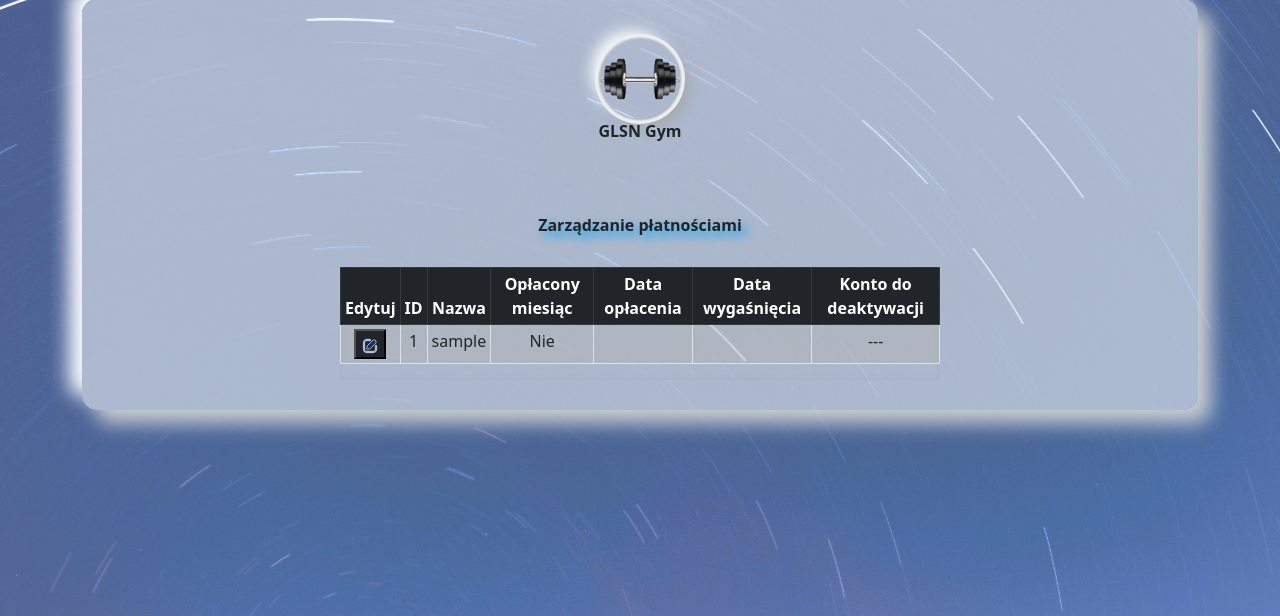
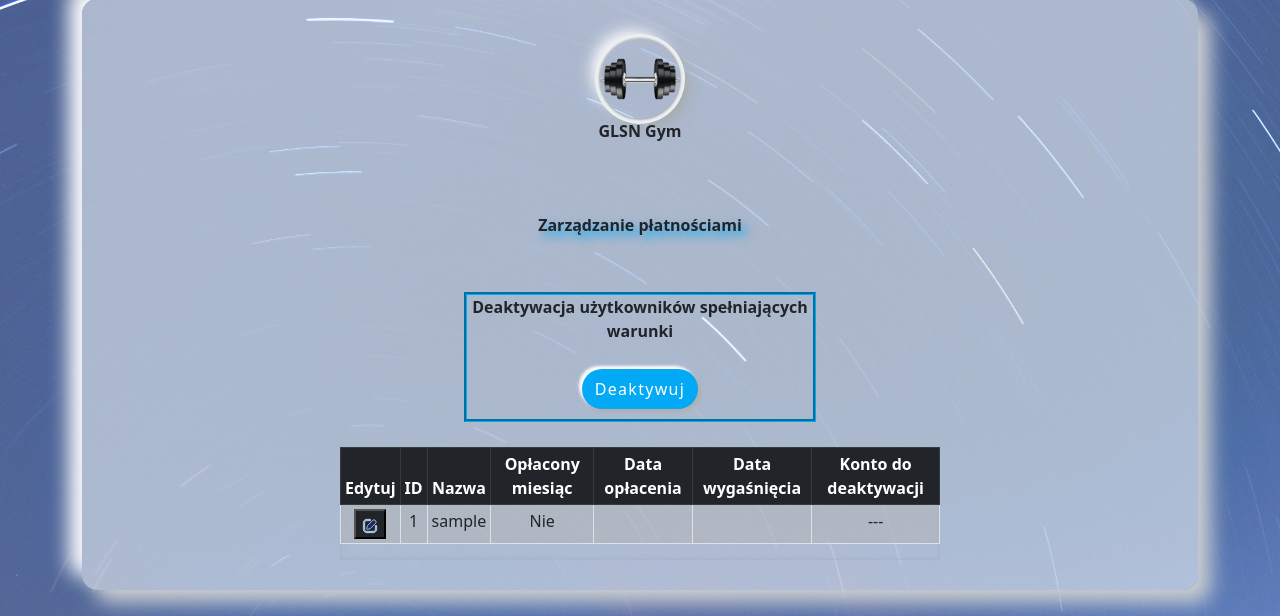
Before and after one commit to mykasero/GLSR_Gym_WebApp, a Django app: page /payments/ in a window 1280 px wide. Shown: the part 184-800 px from the top of the page. Run offline with Django 5.2, Linux system fonts and the light colour scheme; the visitor is signed in with stand-in values (Sample User, id 1); data comes from the database, SQL or seed files in the repository; parts of the project's set-up code (start-up, migrations or seed data) failed here and were passed over; some libraries are stand-ins or nearby versions.

Commit message:
minor <a> dir change in login_success, added button to payments for future deactivation functionality

```diff
--- a/templates/Schedule/login_success.html
+++ b/templates/Schedule/login_success.html
@@ -33,7 +33,7 @@
                 </div>
                 <b>GLSN Gym</b>
                 <div style="padding-top:30px;">
-                    <a class="btn mt-3 text-center fs-6" href="/home">Strona Glowna</a>
+                    <a class="btn mt-3 text-center fs-6" href="/">Strona Glowna</a>
                     <br><br>
                     <a class="btn mt-3 text-center fs-6" href="/lobby">Lobby</a>
                 </div>
--- a/templates/profiles/payments.html
+++ b/templates/profiles/payments.html
@@ -27,6 +27,9 @@
 <link href="{% static 'css/auth_styles.css'%}" rel="stylesheet" />
 
 <style type="text/css">
+    .d-flex{
+        flex-direction: column
+    }
     @media only screen
         and (min-width:1081px){
             .div_pad {
@@ -100,6 +103,15 @@
                 <div style="text-shadow: 5px 5px 10px #03A9F4; padding-top:10px; padding-bottom:30px;">
                     <b>Zarządzanie płatnościami</b>
                 </div>
+                <div class="col-4 d-flex align-items-center mx-auto" style="margin: 25px;border-style: groove;border-color: #03a9f4;">
+                    <b>Deaktywacja użytkowników spełniających warunki</b>
+                    <form method="post" action = "{% url 'payments' %}">
+                        {% csrf_token %}
+                        <div style="margin:10px;">
+                            <button class="btn mt-3 text-center fs-6" style="width: fit-content;" type="submit" name="deactivate_users">Deaktywuj</button>
+                        </div>
+                    </form>
+                </div>
                 {% if context %}
                     <div class = "table-scrollable">
                         <table id="Payments" class="table table-sm table-bordered table-responsive">
```
